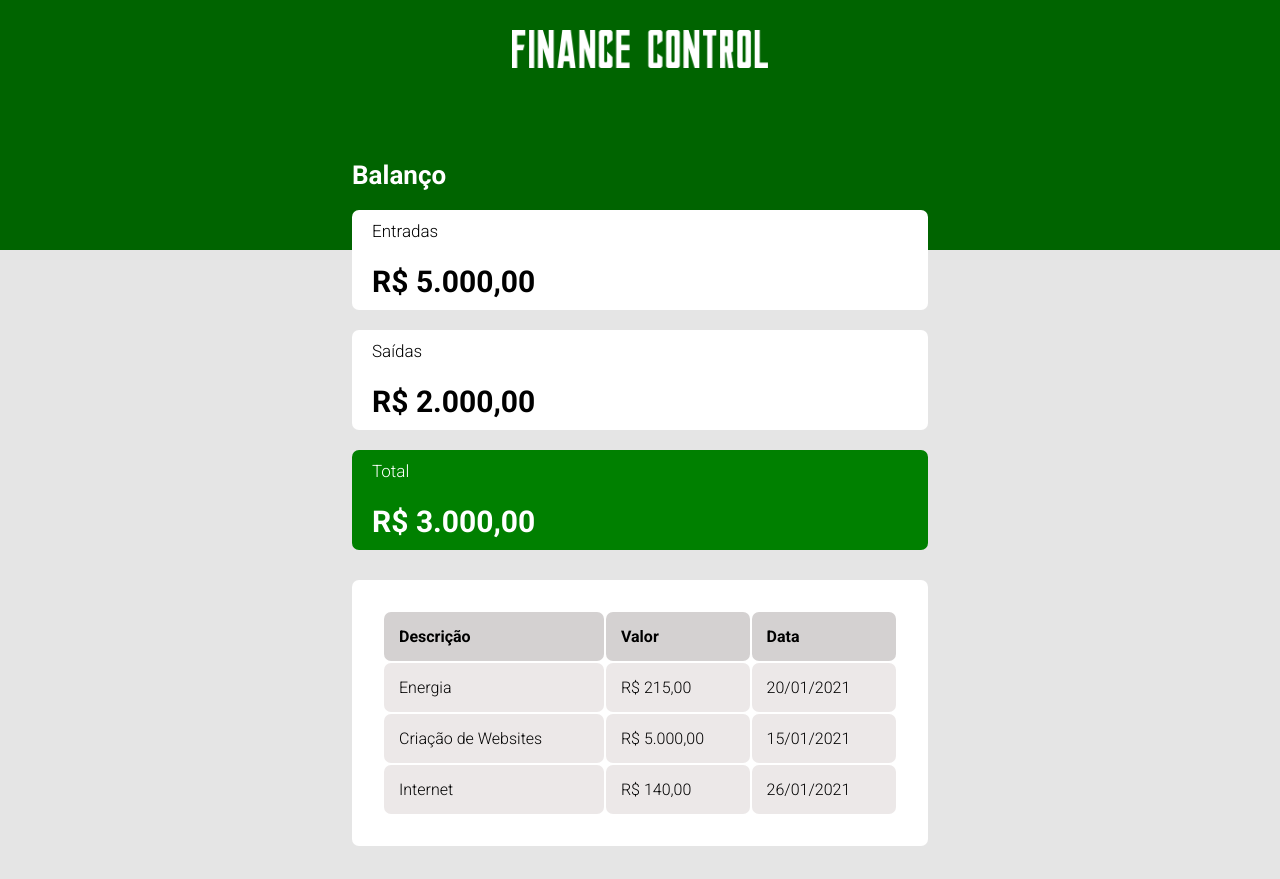
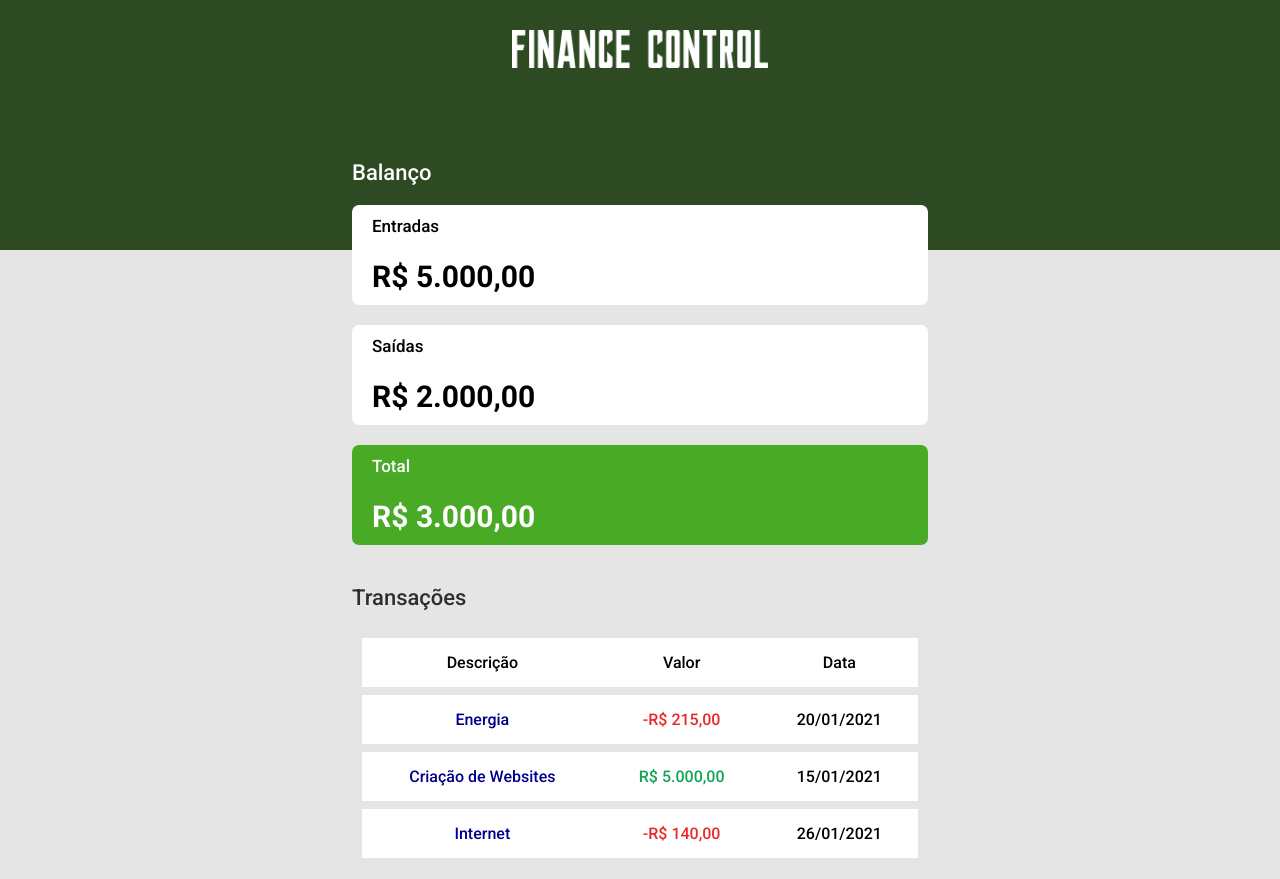
Before and after one commit to guilhermelima18/Finance-Control, a plain HTML site: page index.html in a window 1280 px wide. Shown: the top 879 px of the page. Drawn offline with Linux system fonts and the light colour scheme.

Commit message:
day1 finalized

```diff
--- a/index.html
+++ b/index.html
@@ -13,7 +13,7 @@
         <img src="./assets/financecontrol.png" alt="Logo Finance Control">
     </header>
 
-    <section>
+    <section class="balance">
         <h3>Balanço</h3>
         <div class="input">
             <p>Entradas</p>
@@ -29,6 +29,8 @@
         </div>
     </section>
 
+    <section class="transactions">
+        <h3>Transações</h3>
         <table>
             <thead>
                 <tr>
@@ -39,22 +41,23 @@
             </thead>
             <tbody>
                 <tr>
-                <td>Energia</td>
-                <td>R$ 215,00</td>
-                <td>20/01/2021</td>
+                    <td class="description">Energia</td>
+                    <td class="expense">-R$ 215,00</td>
+                    <td class="data">20/01/2021</td>
                 </tr>
                 <tr>
-                <td>Criação de Websites</td>
-                <td>R$ 5.000,00</td>
-                <td>15/01/2021</td>
+                    <td class="description">Criação de Websites</td>
+                    <td class="income">R$ 5.000,00</td>
+                    <td class="data">15/01/2021</td>
                 </tr>
                 <tr>
-                <td>Internet</td>
-                <td>R$ 140,00</td>
-                <td>26/01/2021</td>
+                    <td class="description">Internet</td>
+                    <td class="expense">-R$ 140,00</td>
+                    <td class="data">26/01/2021</td>
                 </tr>
             </tbody>
         </table>
+    </section>
 
     <footer>
         <p>Finance Control $$$</p>
--- a/styles/home.css
+++ b/styles/home.css
@@ -1,4 +1,4 @@
-@import url('https://fonts.googleapis.com/css2?family=Roboto:wght@300;700&display=swap');
+@import url('https://fonts.googleapis.com/css2?family=Roboto:wght@300;500;700&display=swap');
 
 * {
     margin: 0;
@@ -12,8 +12,9 @@ body {
 }
 
 header {
-    background-color: darkgreen;
+    background-color: #2D4A22;
     width: 100%;
+    min-width: 340px;
     height: 250px;
     display: flex;
     flex-direction: column;
@@ -27,23 +28,25 @@ header img {
     margin-top: 30px;
 }
 
-section {
+section.balance {
     width: 45%;
-    min-width: 350px;
+    min-width: 340px;
     margin: -100px auto 0 auto;
     display: flex;
     flex-direction: column;
 }
 
-section h3 {
-    font-size: 26px;
+section.balance h3,
+section.transactions h3 {
+    font-size: 22px;
     margin: 10px 0;
     color: white;
+    font-weight: 500;
 }
 
-section .input,
-section .output,
-section .total {
+section.balance .input,
+section.balance .output,
+section.balance .total {
     background-color: #FFF;
     width: 100%;
     height: 100px;
@@ -55,45 +58,65 @@ section .total {
     border-radius: 7px;
 }
 
-section .total {
-    background-color: green;
+section.balance .total {
+    background-color: #49AA26;
     color: white;
 }
 
-section .input p,
-section .output p,
-section .total p {
+section.balance .input p,
+section.balance .output p,
+section.balance .total p {
     font-size: 17px;
 }
 
-section .input h4,
-section .output h4,
-section .total h4 {
+section.balance .input h4,
+section.balance .output h4,
+section.balance .total h4 {
     font-size: 30px;
 }
 
-table {
-    background-color: white;
+section.transactions {
     width: 45%;
+    min-width: 340px;
     margin: 20px auto;
-    padding: 30px;
-    border-radius: 7px;
+    display: flex;
+    flex-direction: column;
 }
 
-thead {
-    text-align: left;
+section.transactions h3 {
+    color: rgba(0, 0, 0, 0.8);
 }
 
-thead tr th {
-    background-color: #d4d1d1;
-    padding: 15px;
-    border-radius: 7px;
+section.transactions table {
+    width: 100%;
+    padding: 10px;
+    border-spacing: 0 0.5rem;
 }
 
+thead tr th,
 tbody tr td {
-    background-color: #ece8e8;
+    background-color: white;
     padding: 15px;
-    border-radius: 7px;
+    text-align: center;
+    transition: 300ms;
+    font-weight: 500;
+}
+
+tbody tr:hover {
+    cursor: pointer;
+    opacity: 0.7;
+}
+
+td.description {
+    color: darkblue;
+}
+
+td.income {
+    color: #12A454;
+}
+
+td.expense {
+    color: #E92929;
 }
 
 footer {
@@ -107,5 +130,5 @@ footer {
 
 footer p {
     font-size: 16px;
-    font-weight: bold;
+    font-weight: 500;
 }
```
Lines whose indentation alone changed are shown as unchanged.
